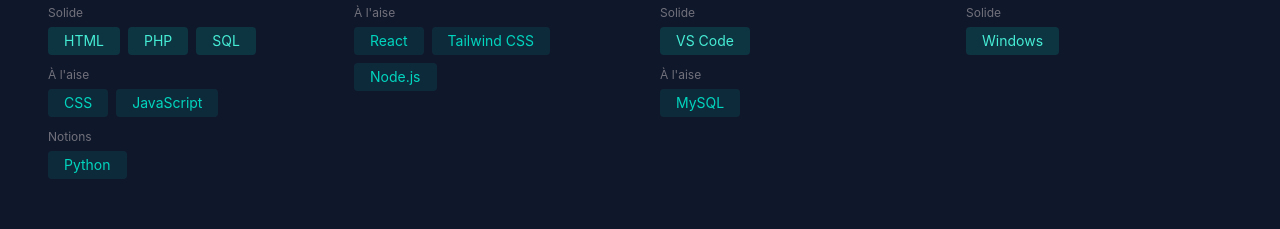
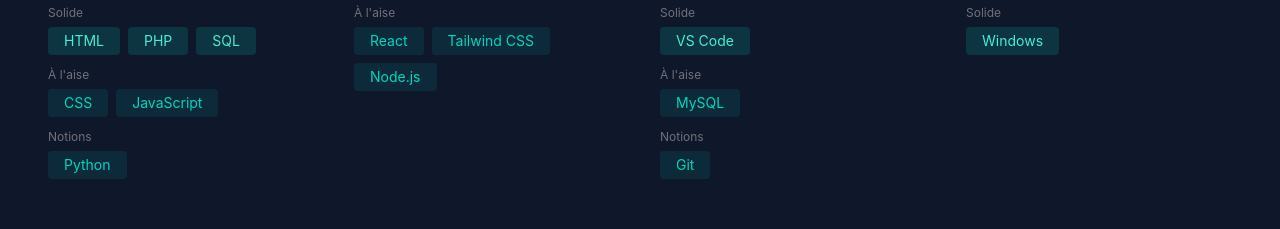
Before and after one commit to Leckyy/PortfolioR, a React (Vite) app: page / in a window 1280 px wide. Shown: the part 1020-1249 px from the top of the page. Built offline with nearby package versions, Linux system fonts and the light colour scheme.

Commit message:
erreur dans le code oublie d'un S ligne 27

```diff
--- a/src/components/Compétence.tsx
+++ b/src/components/Compétence.tsx
@@ -17,7 +17,7 @@
 ]
 
 const outils = [
-  { titre: "Git", tier: "notion" as const },
+  { titre: "Git", tier: "notions" as const },
   { titre: "MySQL", tier: "aise" as const },
   { titre: "VS Code", tier: "solide" as const },
 ]
```
